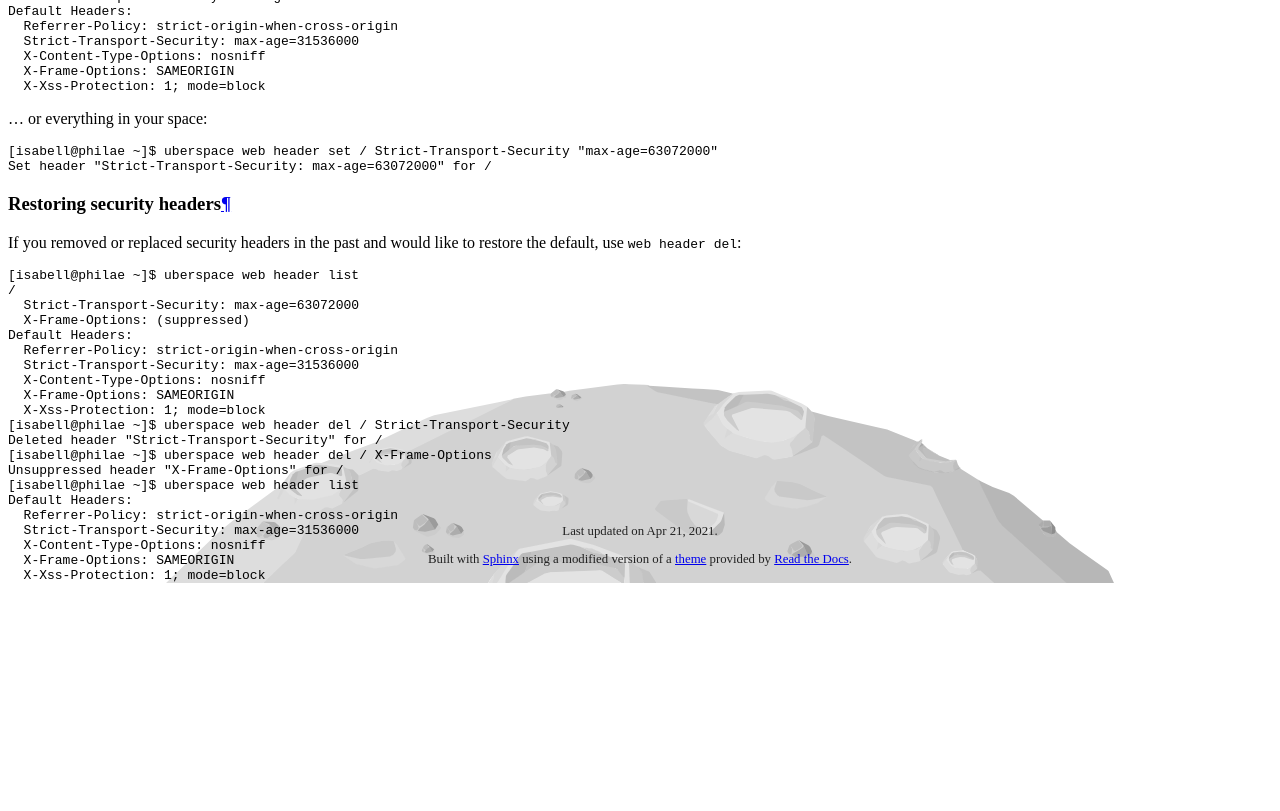
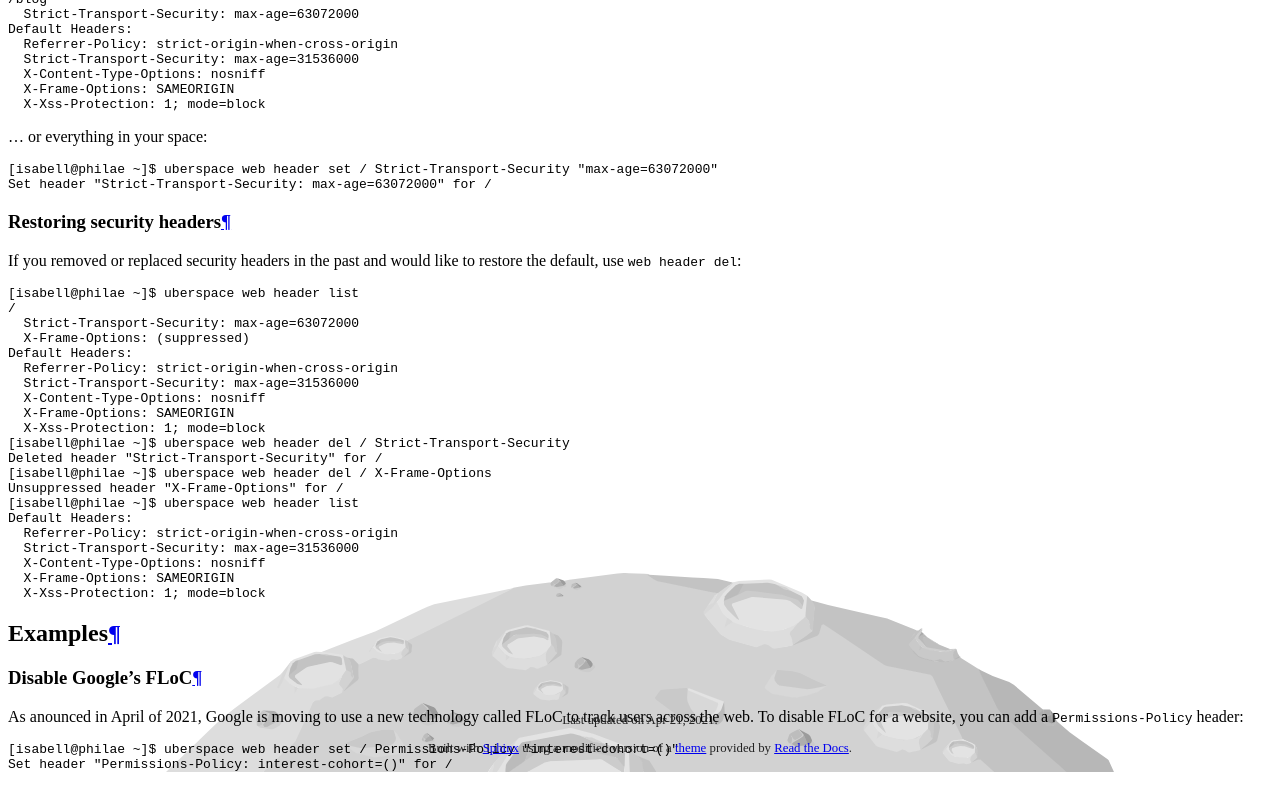
Before and after one commit to Uberspace/manual, a Sphinx documentation site: the page built from source/web-headers.rst, in a window 1280 px wide and 900 px high, scrolled down 4756 px. Shown: the top 811 px of the window. Built offline with Sphinx 7.4.7 and the Read the Docs theme 2.0.0, drawn with Linux system fonts in a browser that asks for light colours; before the commit the page ends 5467 px from its top, so only the background shows below that.

Commit message:
web-headers: add blocking google FLoC as example (#302)
* web-headers: add blocking google FLoC as example

- adds an example section to web-headers.rst
- adds blocking google FLoC with HTTP headers to that section
Google FLoC is the new [as of 04/2021] way of google to track users. this documents how to block that on a site on an uberspace.

* Update web-headers.rst

* Update web-headers.rst

Co-authored-by: Nico Graf <SalocinHB@users.noreply.github.com>

```diff
--- a/source/web-headers.rst
+++ b/source/web-headers.rst
@@ -254,3 +254,16 @@
     X-Content-Type-Options: nosniff
     X-Frame-Options: SAMEORIGIN
     X-Xss-Protection: 1; mode=block
+
+Examples
+========
+
+Disable Google's FLoC
+---------------------
+
+As anounced in April of 2021, Google is moving to use a new technology called FLoC to track users across the web. To disable FLoC for a website, you can add a ``Permissions-Policy`` header:
+
+.. code-block:: console
+
+  [isabell@philae ~]$ uberspace web header set / Permissions-Policy "interest-cohort=()"
+  Set header "Permissions-Policy: interest-cohort=()" for /
```
